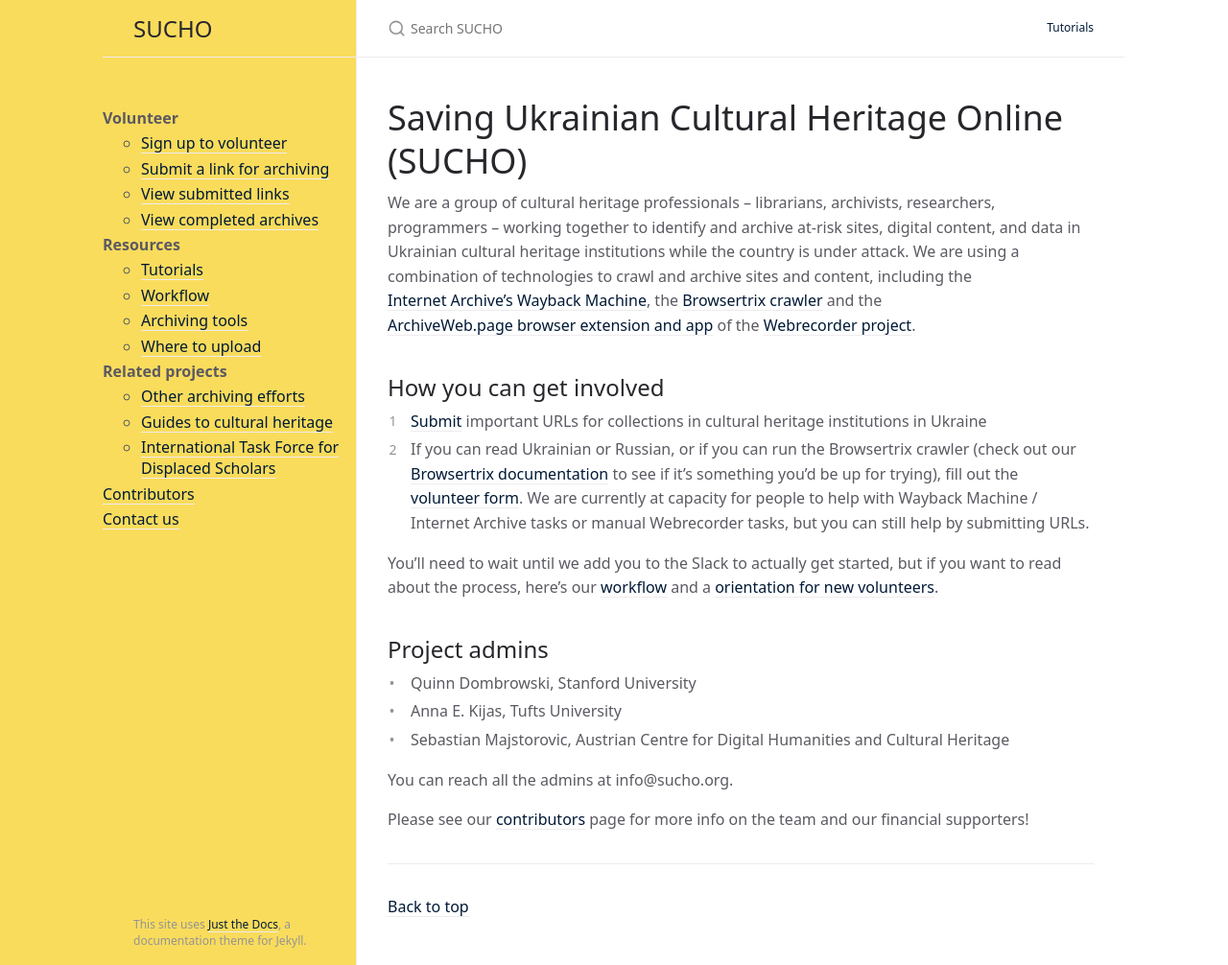
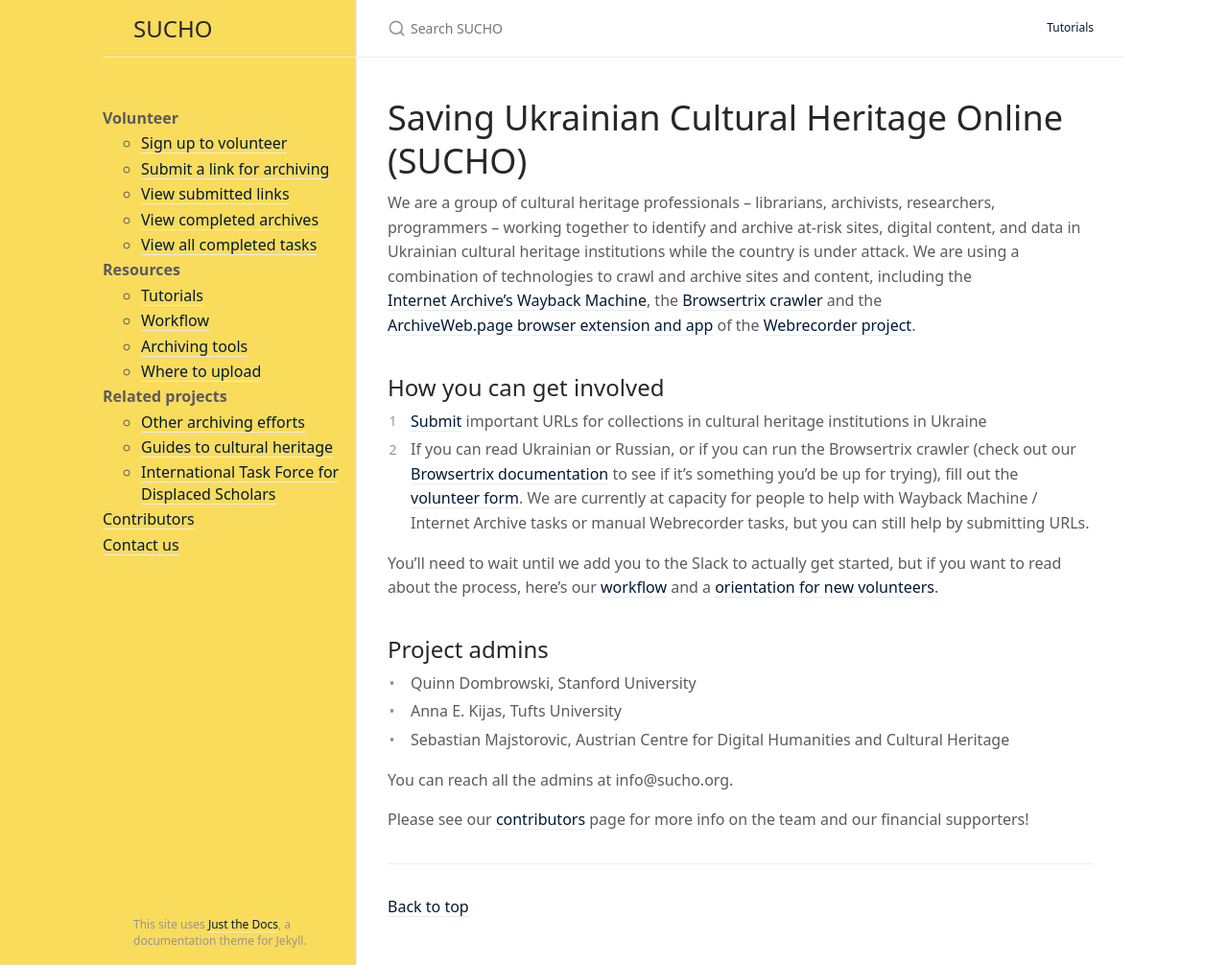
Before and after one commit to sucho-archiving/sucho-archiving.github.io, a Jekyll site: the page built from index.md, in a window 1280 px wide and 1006 px high. Shown: the whole window at 96% size. Built offline with Jekyll 4.4.1, drawn with Linux system fonts in a browser that asks for light colours; our own code applies the rules of GitHub Pages for plain Markdown files.

Commit message:
Update nav.html

```diff
--- a/_includes/nav.html
+++ b/_includes/nav.html
@@ -5,6 +5,7 @@
 			<li><a href="https://docs.google.com/forms/d/e/1FAIpQLSffa64-l6qXqEumAcf38OEOrTFeYZEmF531PNv9ZgzNFbcgxQ/viewform">Submit a link for archiving</a></li>
 			<li><a href="https://docs.google.com/spreadsheets/d/1Rf0sQ3OB7tirk1xKiaa52lzV9ZTCDkx7eiuK5EXj6l8/edit#gid=336731417">View submitted links</a></li>
         		<li><a href="/archives">View completed archives</a></li>
+				<li><a href="https://docs.google.com/spreadsheets/d/1zcrfKnuyG2VOGLvhfxPLiwBlUtGbf8ZzObuJyWkZW9k/edit#gid=0">View all completed tasks</a></li>
 		</ul>
 	</li>
 	<li><strong>Resources</strong>
```
